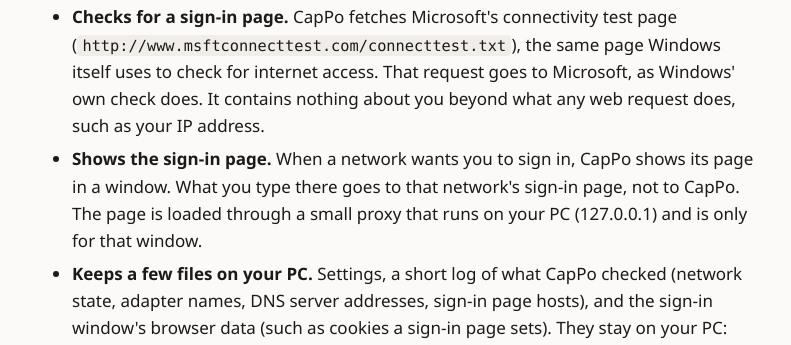
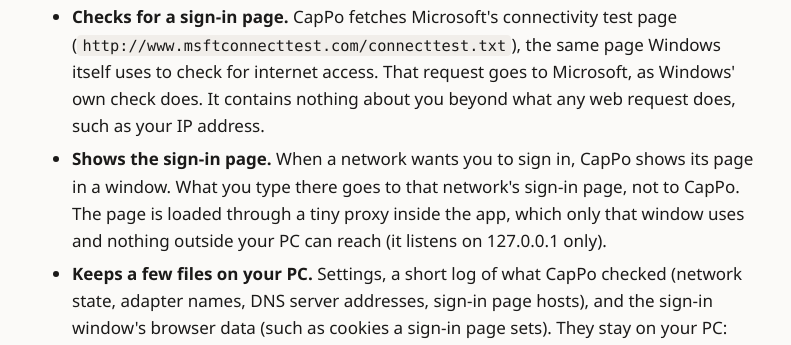
Before and after one commit to akrymskiy/cappo, a plain HTML site: page docs/privacy.html in a window 1280 px wide. Shown: the part 420-765 px from the top of the page, without its empty margins (244-1035 px from the left). Drawn offline with Linux system fonts and the light colour scheme.

Commit message:
Docs: a tiny proxy inside the app
"A small proxy on your PC (127.0.0.1)" read like a separate program or
service. It's part of CapPo itself, so say so, and keep the part that
reassures: nothing outside the PC can reach it.

Co-Authored-By: Claude Opus 5.5 <noreply@anthropic.com>

```diff
--- a/docs/privacy.html
+++ b/docs/privacy.html
@@ -42,7 +42,8 @@
         beyond what any web request does, such as your IP address.</li>
       <li><strong>Shows the sign-in page.</strong> When a network wants you to sign in, <span translate="no">CapPo</span> shows its page in a
         window. What you type there goes to that network's sign-in page, not to <span translate="no">CapPo</span>. The page is loaded through a
-        small proxy that runs on your PC (127.0.0.1) and is only for that window.</li>
+        tiny proxy inside the app, which only that window uses and nothing outside your PC can reach (it listens on
+        127.0.0.1 only).</li>
       <li><strong>Keeps a few files on your PC.</strong> Settings, a short log of what <span translate="no">CapPo</span> checked (network state,
         adapter names, DNS server addresses, sign-in page hosts), and the sign-in window's browser data (such as cookies
         a sign-in page sets). They stay on your PC:
```
Also changed, not shown: docs/index.html (+2 -1 lines), 2 other files.
